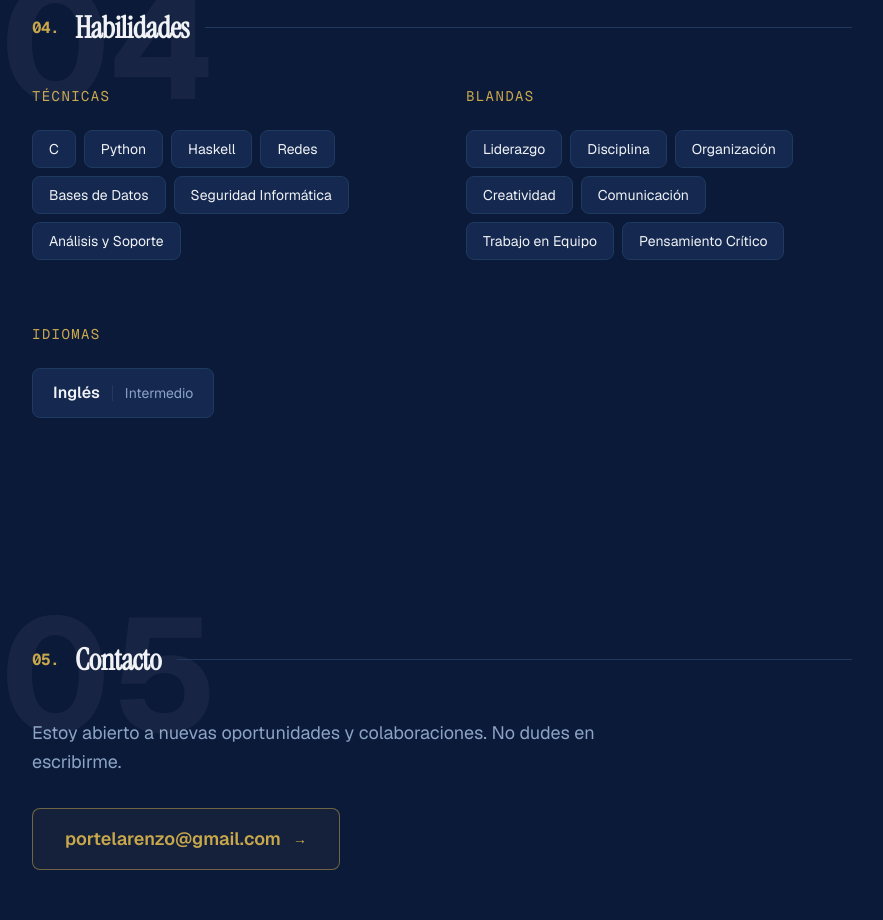
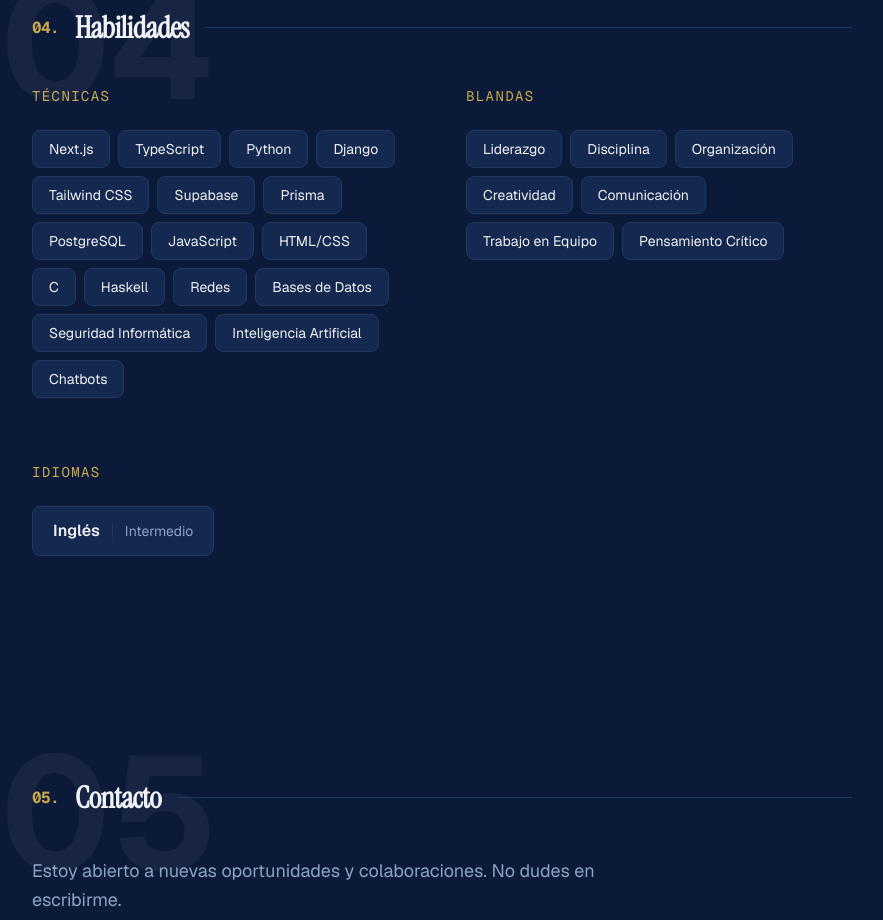
Before and after one commit to renzo23rc/portfolioRP, a Next.js app: page / in a window 1280 px wide. Shown: the part 3720-4640 px from the top of the page, without its empty margins (348-1231 px from the left). Built offline with nearby package versions, Linux system fonts and the light colour scheme.

Commit message:
feat: add project tech stack and AI tools to skills

```diff
--- a/src/content/portfolio.ts
+++ b/src/content/portfolio.ts
@@ -167,13 +167,23 @@ export const portfolioData: PortfolioData = {
     technical: {
       label: "Técnicas",
       items: [
+        "Next.js",
+        "TypeScript",
+        "Python",
+        "Django",
+        "Tailwind CSS",
+        "Supabase",
+        "Prisma",
+        "PostgreSQL",
+        "JavaScript",
+        "HTML/CSS",
         "C",
-        "Python",
         "Haskell",
         "Redes",
         "Bases de Datos",
         "Seguridad Informática",
-        "Análisis y Soporte",
+        "Inteligencia Artificial",
+        "Chatbots",
       ],
     },
     soft: {
```
